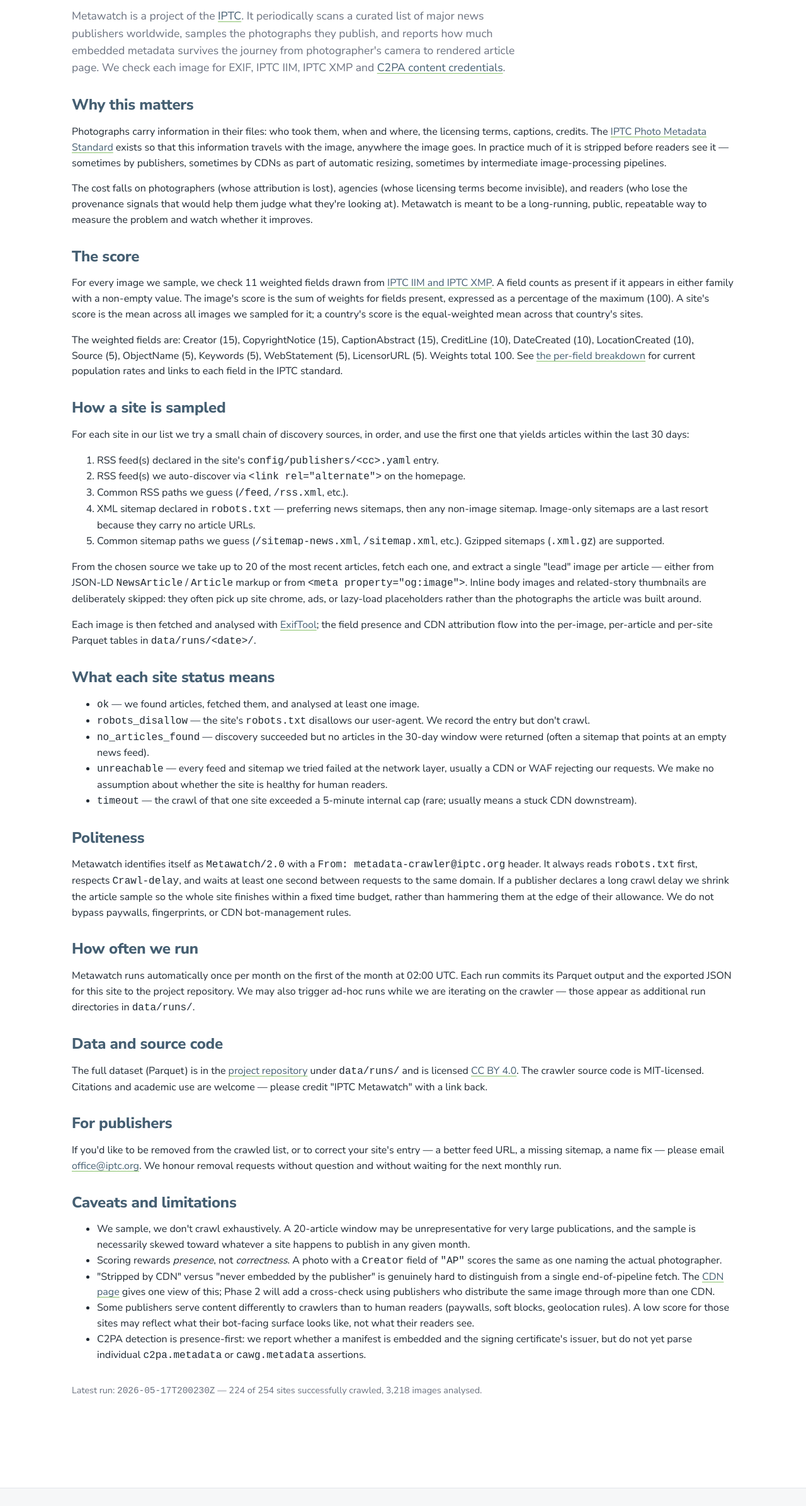
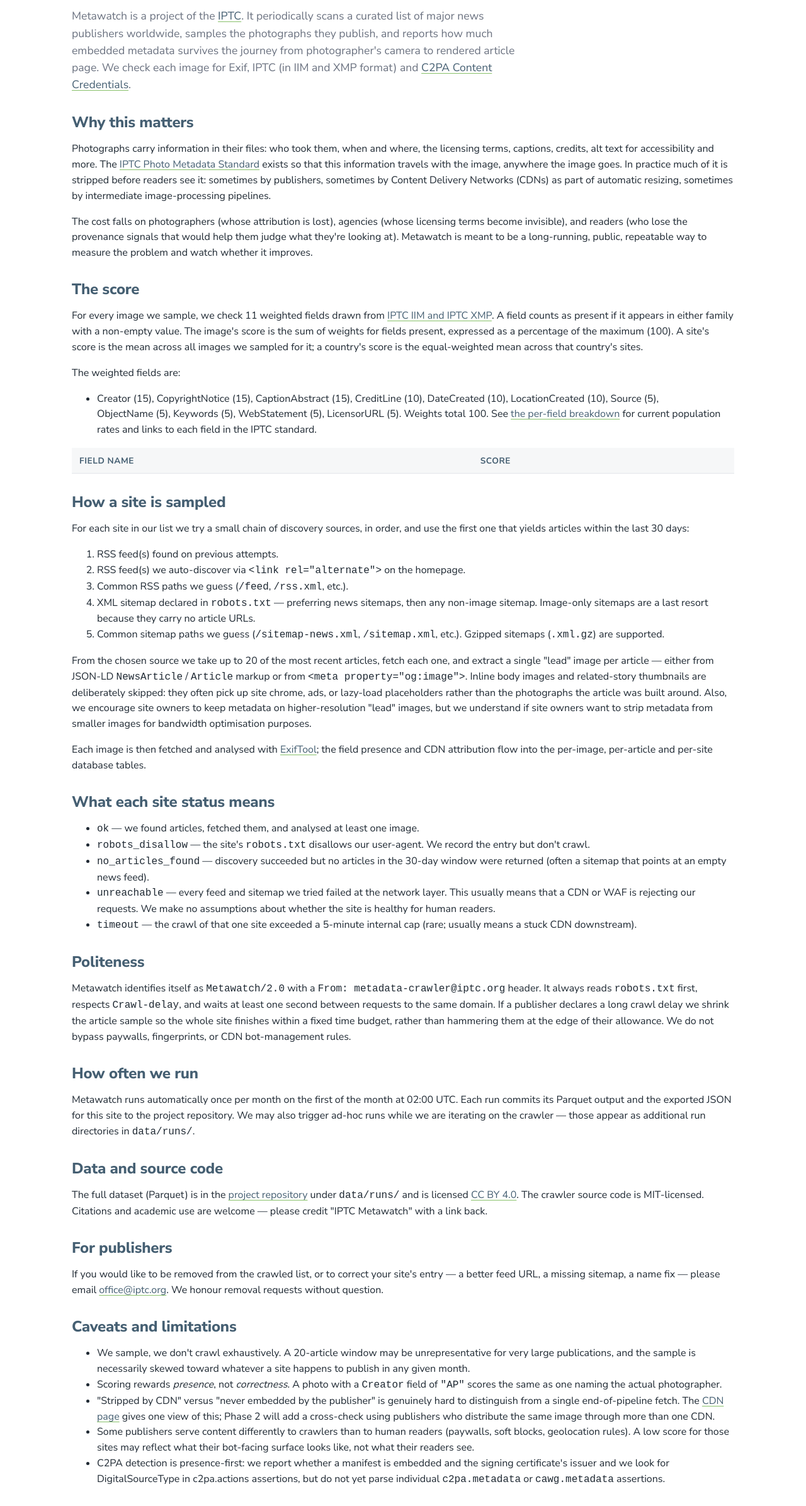
Before and after one commit to iptc/metawatch, an Astro site in the folder site/: page /about in a window 1280 px wide. Shown: the part 146-2537 px from the top of the page at 63% size. Built offline with nearby package versions, Linux system fonts and the light colour scheme; Astro itself is replaced by a stand-in of ours.

Commit message:
A few (human-created) changes to style and explanation text.

```diff
--- a/site/src/pages/about.astro
+++ b/site/src/pages/about.astro
@@ -13,18 +13,19 @@
     Metawatch is a project of the <a href="https://iptc.org/">IPTC</a>. It periodically scans
     a curated list of major news publishers worldwide, samples the photographs they publish,
     and reports how much embedded metadata survives the journey from photographer's camera to
-    rendered article page. We check each image for EXIF, IPTC&nbsp;IIM, IPTC&nbsp;XMP
-    and <a href="/c2pa/">C2PA content credentials</a>.
+    rendered article page. We check each image for Exif, IPTC (in IIM and XMP format)
+    and <a href="/c2pa/">C2PA Content Credentials</a>.
   </p>
 
   <h2>Why this matters</h2>
   <p>
     Photographs carry information in their files: who took them, when and where, the licensing
-    terms, captions, credits. The
+    terms, captions, credits, alt text for accessibility and more. The
     <a href={SPEC} target="_blank" rel="noopener">IPTC Photo Metadata Standard</a> exists so
     that this information travels with the image, anywhere the image goes. In practice much of
-    it is stripped before readers see it — sometimes by publishers, sometimes by CDNs as part
-    of automatic resizing, sometimes by intermediate image-processing pipelines.
+    it is stripped before readers see it: sometimes by publishers, sometimes by Content
+    Delivery Networks (CDNs) as part of automatic resizing, sometimes by intermediate
+    image-processing pipelines.
   </p>
   <p>
     The cost falls on photographers (whose attribution is lost), agencies (whose licensing
@@ -43,10 +44,19 @@
     equal-weighted mean across that country's sites.
   </p>
   <p>
-    The weighted fields are: Creator&nbsp;(15), CopyrightNotice&nbsp;(15),
+    The weighted fields are:
+    <table>
+        <tr>
+            <th>Field name</th>
+            <th>Score</th>
+        </tr>
+        <tr>
+    <ul>
+        <li> Creator&nbsp;(15), CopyrightNotice&nbsp;(15),
     CaptionAbstract&nbsp;(15), CreditLine&nbsp;(10), DateCreated&nbsp;(10),
     LocationCreated&nbsp;(10), Source&nbsp;(5), ObjectName&nbsp;(5), Keywords&nbsp;(5),
-    WebStatement&nbsp;(5), LicensorURL&nbsp;(5). Weights total 100. See
+    WebStatement&nbsp;(5), LicensorURL&nbsp;(5).
+    Weights total 100. See
     <a href="/fields/">the per-field breakdown</a> for current population rates and links to
     each field in the IPTC standard.
   </p>
@@ -57,7 +67,7 @@
     the first one that yields articles within the last 30 days:
   </p>
   <ol>
-    <li>RSS feed(s) declared in the site's <code>config/publishers/&lt;cc&gt;.yaml</code> entry.</li>
+    <li>RSS feed(s) found on previous attempts.</li>
     <li>RSS feed(s) we auto-discover via <code>&lt;link rel="alternate"&gt;</code> on the homepage.</li>
     <li>Common RSS paths we guess (<code>/feed</code>, <code>/rss.xml</code>, etc.).</li>
     <li>XML sitemap declared in <code>robots.txt</code> — preferring news sitemaps, then any
@@ -72,13 +82,14 @@
     <code>Article</code> markup or from <code>&lt;meta property="og:image"&gt;</code>. Inline
     body images and related-story thumbnails are deliberately skipped: they often pick up
     site chrome, ads, or lazy-load placeholders rather than the photographs the article was
-    built around.
+    built around. Also, we encourage site owners to keep metadata on higher-resolution "lead"
+    images, but we understand if site owners want to strip metadata from smaller images for
+    bandwidth optimisation purposes.
   </p>
   <p>
     Each image is then fetched and analysed with
     <a href="https://exiftool.org/" target="_blank" rel="noopener">ExifTool</a>; the field
-    presence and CDN attribution flow into the per-image, per-article and per-site Parquet
-    tables in <code>data/runs/&lt;date&gt;/</code>.
+    presence and CDN attribution flow into the per-image, per-article and per-site database tables.
   </p>
 
   <h2>What each site status means</h2>
@@ -89,8 +100,8 @@
     <li><code>no_articles_found</code> — discovery succeeded but no articles in the 30-day
         window were returned (often a sitemap that points at an empty news feed).</li>
     <li><code>unreachable</code> — every feed and sitemap we tried failed at the network
-        layer, usually a CDN or WAF rejecting our requests. We make no assumption about
-        whether the site is healthy for human readers.</li>
+        layer. This usually means that a CDN or WAF is rejecting our requests. We make no
+        assumptions about whether the site is healthy for human readers.</li>
     <li><code>timeout</code> — the crawl of that one site exceeded a 5-minute internal cap
         (rare; usually means a stuck CDN downstream).</li>
   </ul>
@@ -125,10 +136,10 @@
 
   <h2>For publishers</h2>
   <p>
-    If you'd like to be removed from the crawled list, or to correct your site's entry — a
+    If you would like to be removed from the crawled list, or to correct your site's entry — a
     better feed URL, a missing sitemap, a name fix — please email
     <a href="mailto:office@iptc.org">office@iptc.org</a>. We honour removal requests without
-    question and without waiting for the next monthly run.
+    question.
   </p>
 
   <h2>Caveats and limitations</h2>
@@ -147,8 +158,9 @@
         (paywalls, soft blocks, geolocation rules). A low score for those sites may reflect
         what their bot-facing surface looks like, not what their readers see.</li>
     <li>C2PA detection is presence-first: we report whether a manifest is embedded and
-        the signing certificate's issuer, but do not yet parse individual
-        <code>c2pa.metadata</code> or <code>cawg.metadata</code> assertions.</li>
+        the signing certificate's issuer and we look for DigitalSourceType in c2pa.actions
+        assertions, but do not yet parse individual <code>c2pa.metadata</code> or
+        <code>cawg.metadata</code> assertions.</li>
   </ul>
 
   {summary.run_id && (
```
Also changed, not shown: site/src/pages/fields/index.astro (+7 -7 lines), site/src/pages/index.astro (+3 -4 lines).
